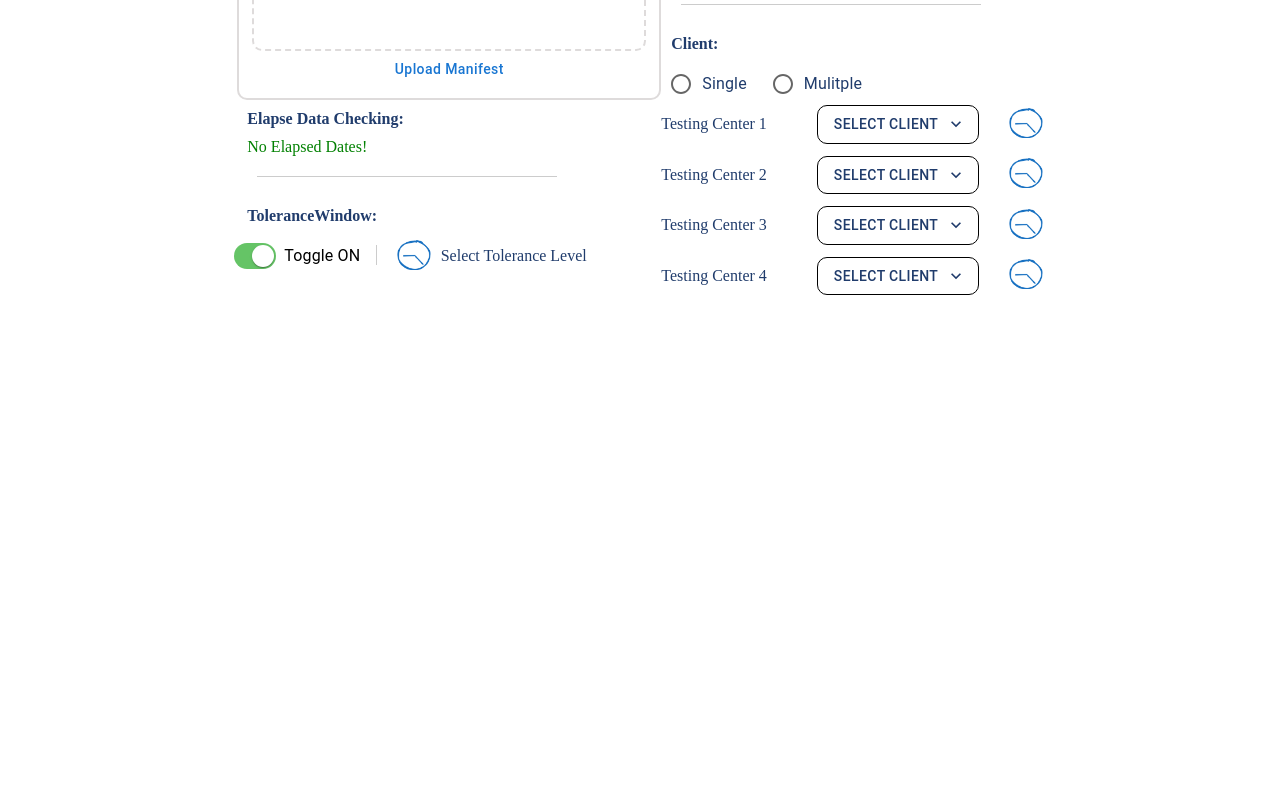
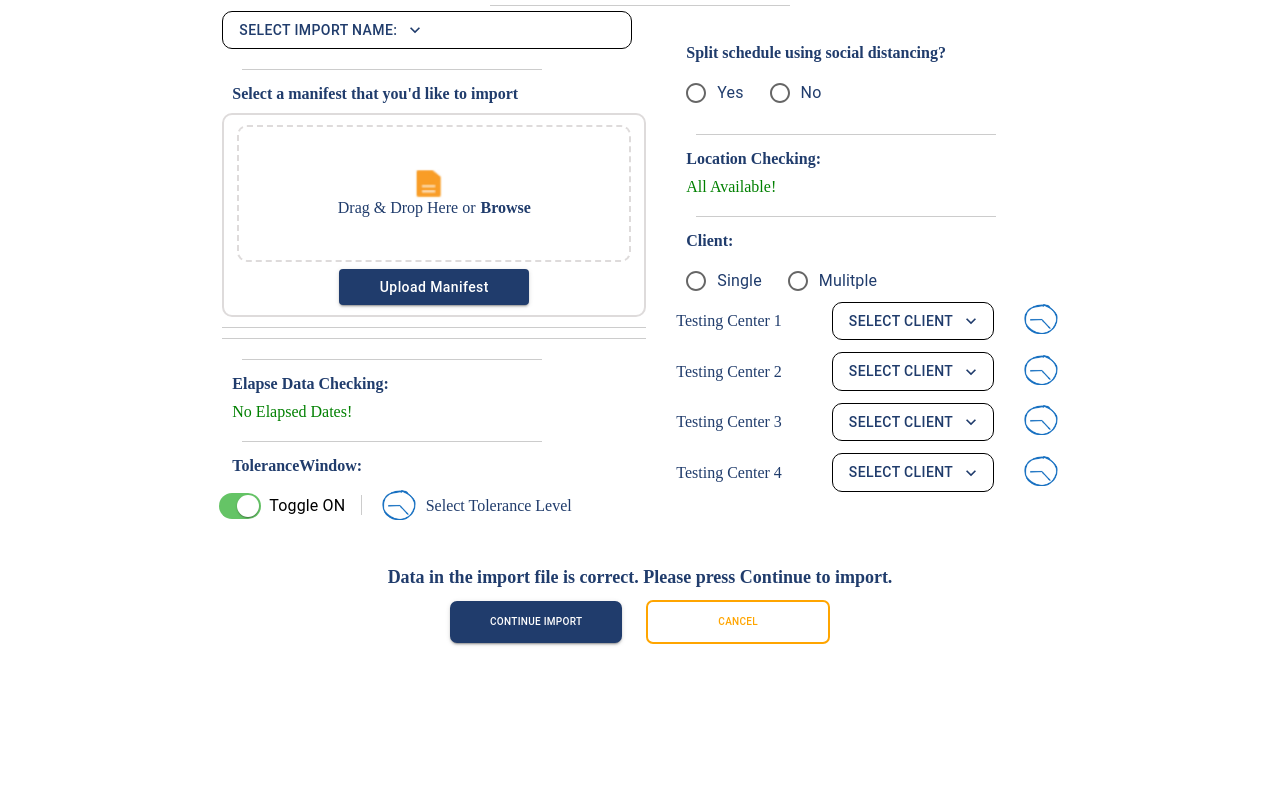
Before and after one commit to gavinBP/DocumentUploadReactComponent, a React app: page / in a window 1280 px wide. Shown: the part 297-1106 px from the top of the page. Before the commit the page ends 800 px from the top, so only its background shows below. Built offline with nearby package versions, Linux system fonts and the light colour scheme.

Commit message:
finished up fleshing out the functionality of the upload manifest element. Finished the left column info component as well as the header and footer areas. All that is left to do is touch up here and there with the spacing, mess around with the fonts, and add notes to code/write readme/clean redundancies

```diff
--- a/src/components/App.js
+++ b/src/components/App.js
@@ -1,17 +1,20 @@
 import React, { Component } from 'react'
 import "../css/main.css";
+import StyledMenu from './StyledMenu.js'
 import LocationOptions from './LocationOptions';
 import SwitchButton from './SwitchButton'
 import QuestionBlock from './QuestionBlock';
 import UploadManifest from './UploadManifest';
+import Button from '@mui/material/Button';
 
 class App extends Component {
 
     render() {
         return (
-            <div className='mainDiv'>
+            <div style={{padding:"200px"}}>
+                <div className='mainDiv'>
                 <div>
-                    X
+                    <Button variant="contained" style={{backgroundColor:"#203c6c", borderRadius: "10px"}}>X</Button>
                 </div>
                 <div style={{
                     display:"flex",
@@ -22,8 +25,11 @@ class App extends Component {
                     <div className='line' style={{width:"300px"}}></div>
                 </div>
                 <div className='mainInfoDiv'>
-                    <div>
+                    <div style={{marginRight:"30px"}}>
+                        <StyledMenu name={"Select Import Name:"} addPaddingRight={true} style={{}}/>
+                        <div className='line' style={{width:"300px"}}></div>
                         <UploadManifest />
+                        <div className='line' style={{width:"300px"}}></div>
                         <QuestionBlock question={"Elapse Data Checking:"} noOptions={true} statement={"No Elapsed Dates!"}/>
                         <div className='line' style={{width:"300px"}}></div>
                         <QuestionBlock question={"ToleranceWindow:"} isToleranceWindow={true} />
@@ -32,9 +38,14 @@ class App extends Component {
                         <LocationOptions />
                     </div>
                 </div>
-                <div>
-
+                <div style={{display: "flex", flexDirection: "column", alignItems: "center", marginTop: "40px"}}>
+                    <div className='footer'>Data in the import file is correct. Please press Continue to import.</div>
+                    <div>
+                        <Button variant="contained" style={{backgroundColor:"#203c6c", fontSize: "10px", margin:"12px", borderRadius: "7px", padding: "12px", paddingRight:"40px", paddingLeft:"40px"}}>Continue Import</Button>
+                        <Button style={{color:"orange", fontSize: "10px", border:"2px solid orange", margin:"12px", borderRadius: "7px", padding: "11px", paddingRight:"70px", paddingLeft:"70px"}}>Cancel</Button>
+                    </div>
                 </div>
+            </div>
             </div>
         )
     }
--- a/src/components/StyledMenu.js
+++ b/src/components/StyledMenu.js
@@ -51,7 +51,7 @@ const StyledMenu = styled((props) => (
   },
 }));
 
-export default function CustomizedMenus() {
+export default function CustomizedMenus(props) {
   const [anchorEl, setAnchorEl] = React.useState(null);
   const open = Boolean(anchorEl);
   const handleClick = (event) => {
@@ -61,9 +61,28 @@ export default function CustomizedMenus() {
     setAnchorEl(null);
   };
 
+  const name = props.name;
+  const addPaddingRight = props.addPaddingRight;
+
   return (
     <div>
-      <Button
+      {addPaddingRight ? (<Button
+        id="demo-customized-button"
+        aria-controls={open ? 'demo-customized-menu' : undefined}
+        aria-haspopup="true"
+        aria-expanded={open ? 'true' : undefined}
+        variant="contained"
+        disableElevation
+        onClick={handleClick}
+        endIcon={<KeyboardArrowDownIcon />}
+        style={{backgroundColor: "white",
+            color: "#203c6c",
+            border: "1px solid black",
+            borderRadius: "10px",
+            paddingRight:"210px"}}
+      >
+        {name}
+      </Button>): (<Button
         id="demo-customized-button"
         aria-controls={open ? 'demo-customized-menu' : undefined}
         aria-haspopup="true"
@@ -77,8 +96,8 @@ export default function CustomizedMenus() {
             border: "1px solid black",
             borderRadius: "10px"}}
       >
-        Select Client
-      </Button>
+        {name}
+      </Button>)}
       <StyledMenu
         id="demo-customized-menu"
         MenuListProps={{
--- a/src/components/TestingCenterDropDown.js
+++ b/src/components/TestingCenterDropDown.js
@@ -16,7 +16,7 @@ function TestingCenterDropDown(props) {
             textAlign: "center",
             marginRight: "50px",
             color: "#203c6c"}}>Testing Center {center}</div>
-            <StyledMenu id="Select Client"></StyledMenu>
+            <StyledMenu name={"Select Client"} addPaddingRight={false}></StyledMenu>
             <div className='miniClock'>
             <img src={miniClock} style={{height:"30px", marginTop:"5px"}}/>
             </div>
--- a/src/components/UploadManifest.js
+++ b/src/components/UploadManifest.js
@@ -1,11 +1,14 @@
 import React, { Fragment } from 'react';
 import "../css/main.css";
-import { useState } from 'react';
+import { useState, useRef } from 'react';
 import Button from '@mui/material/Button';
+import miniFile from '../images/miniFile.png';
+import miniPage from '../images/miniPage.png';
 
 
 function UploadManifest(props) {
     const [files, setFiles] = useState(null);
+    const inputRef = useRef();
 
     const handleDragOver = (event) => {
         event.preventDefault();
@@ -13,17 +16,58 @@ function UploadManifest(props) {
 
     const handleDrop = (event) => {
         event.preventDefault();
-        console.log(event);
+        const droppedFiles = event.dataTransfer.files;
+        if(droppedFiles.length > 0) {
+            const fileName = droppedFiles[0].name;
+            let arr = [];
+            for(let item of droppedFiles) {
+                arr.push(<div>{item.name}</div>)
+            }
+            setFiles(arr);
+        }
     }
 
+    const handleUpload = (event) => {
+        event.preventDefault();
+        const droppedFiles = event.target.files;
+        if(droppedFiles.length > 0) {
+            const fileName = droppedFiles[0].name;
+            let arr = [];
+            for(let item of droppedFiles) {
+                arr.push(<div>{item.name}</div>)
+            }
+            setFiles(arr);
+        }
+    }
     return (
         <>
             <div className='QuestionBlockQuestion'>Select a manifest that you'd like to import</div>
             <div className='uploadBox'>
                 <div className='dropZone' onDragOver={handleDragOver} onDrop={handleDrop}>
+                    <img src={miniFile} style={{height:"30px", marginRight: "10px", }}/>
                     <div style={{color: "#203c6c"}}>Drag &amp; Drop Here or<strong style={{marginLeft: "5px"}}>Browse</strong></div>
                 </div>
-                <Button style={{textTransform:"none"}}>Upload Manifest</Button>
+                <input
+                    type="file"
+                    multiple
+                    // onChange={(event) => setFiles(event.target.files)}
+                    onChange={handleUpload}
+                    hidden
+                    ref={inputRef}
+                />
+                <Button
+                    variant="contained"
+                    style={{textTransform:"none", marginTop:"7px", backgroundColor:"#203c6c", width:"190px"}}
+                    onClick={() => inputRef.current.click()}
+                >Upload Manifest</Button>
+            </div>
+            <div>
+            <div className='uploadLine'></div>
+            {files !== null && (<div className='uploadedFile'>
+                    <img src={miniPage} style={{height:"30px", marginRight: "10px"}}/>
+                    <div>{files}</div>
+                </div>)}
+            <div className='uploadLine'></div>
             </div>
         </>
     )
--- a/src/css/main.css
+++ b/src/css/main.css
@@ -11,7 +11,7 @@ body {
 
 .header {
     font-size: xx-large;
-    color:#203c6c
+    color:#203c6c;
 }
 
 .testing-center {
@@ -44,6 +44,15 @@ body {
     width: 100%;
     border-top: 1px solid #000;
     margin:  20px;
+    margin-bottom: 5px;
+    opacity: 20%;
+}
+
+.uploadLine {
+    width: 100%;
+    border-top: 1px solid black;
+    margin-top: 10px;
+    margin-bottom: 10px;
     opacity: 20%;
 }
 
@@ -72,7 +81,7 @@ body {
     flex-direction: column ;
     justify-content: center;
     align-items: center;
-    height: 200px;
+    height: 180px;
     width: 400px;
     border: 2px solid #dedbdb;
     border-radius: 10px;
@@ -82,13 +91,24 @@ body {
 
 .dropZone {
     display: flex;
-    flex-direction: row;
+    flex-direction: column;
     justify-content: center;
     align-items: center;
-    height: 150px;
+    height: 130px;
     width: 360px;
     border: 2px dashed #dedbdb;
     border-radius: 10px;
     /* opacity: .40; */
     padding: 15px;
 }
+
+.uploadedFile {
+    display: flex;
+    flex-direction: row;
+}
+
+.footer {
+    font-size: large;
+    color:#203c6c;
+    font-weight: bold;
+}
```
Also changed, not shown: src/images/miniFile.png (added), src/images/miniPage.png (added), 2 other files.
